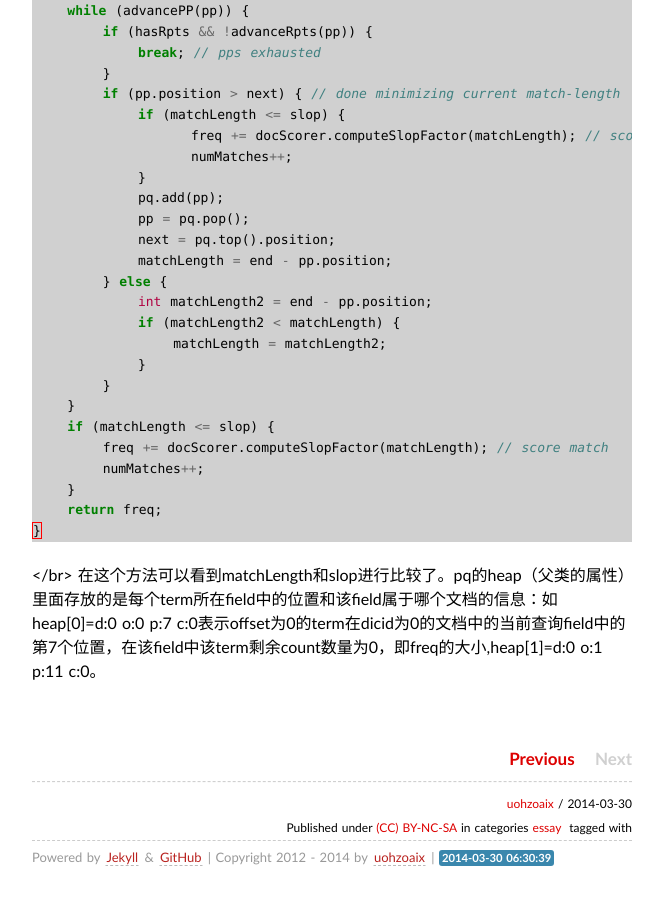
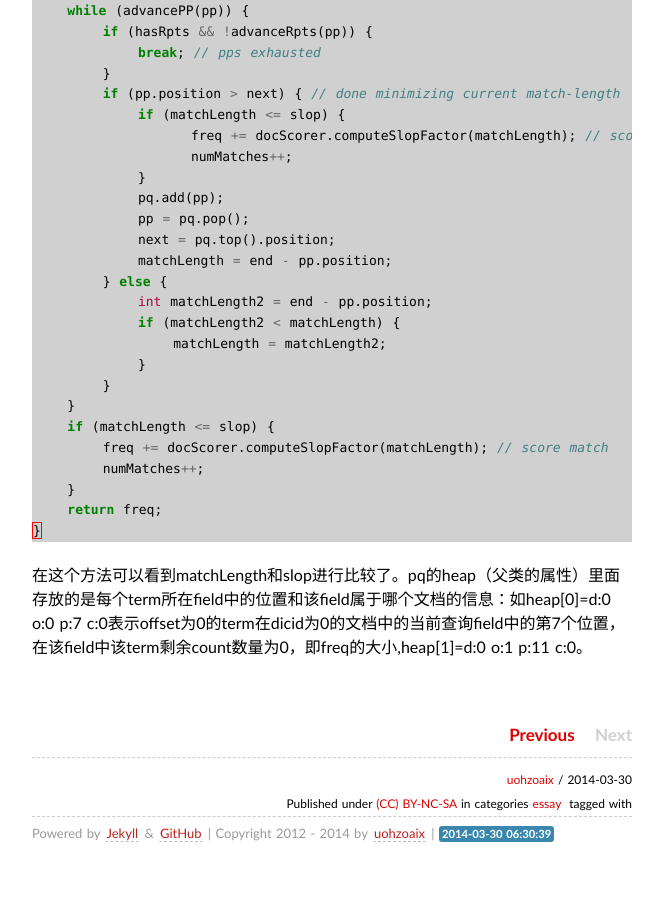
Before and after one commit to uohzoaix/studies, a Jekyll site: the page built from _posts/2014-03-30-solrSlopSearch.md, in a window 1280 px wide and 900 px high, scrolled down 2436 px. Shown: the whole window, without its empty margins (308-971 px from the left). Built offline with Jekyll 4.4.1, drawn with Linux system fonts in a browser that asks for light colours; some web fonts are replaced; Markdown is read by kramdown in place of the engine named in the settings; comment, search, counter and statistics services are not loaded; after the commit the page ends 3312 px from its top, so only the background shows below that.

Commit message:
add twos

```diff
--- a/_posts/2014-03-30-solrSlopSearch.md
+++ b/_posts/2014-03-30-solrSlopSearch.md
@@ -145,5 +145,5 @@ private float phraseFreq() throws IOException {
     }
     return freq;
 }
-{% endhighlight %}</br>
+{% endhighlight %}
 在这个方法可以看到matchLength和slop进行比较了。pq的heap（父类的属性）里面存放的是每个term所在field中的位置和该field属于哪个文档的信息：如heap[0]=d:0 o:0 p:7 c:0表示offset为0的term在dicid为0的文档中的当前查询field中的第7个位置，在该field中该term剩余count数量为0，即freq的大小,heap[1]=d:0 o:1 p:11 c:0。
```
